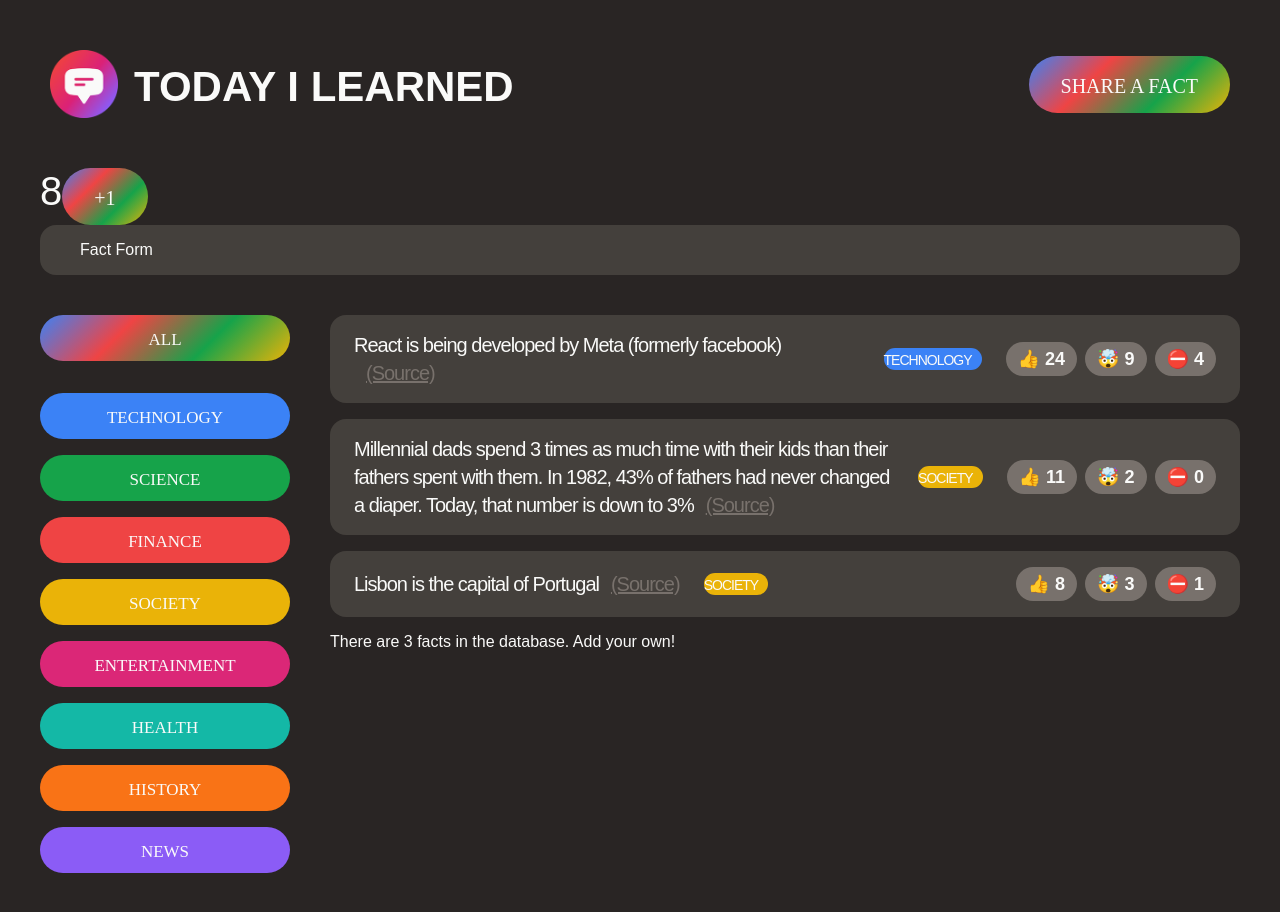
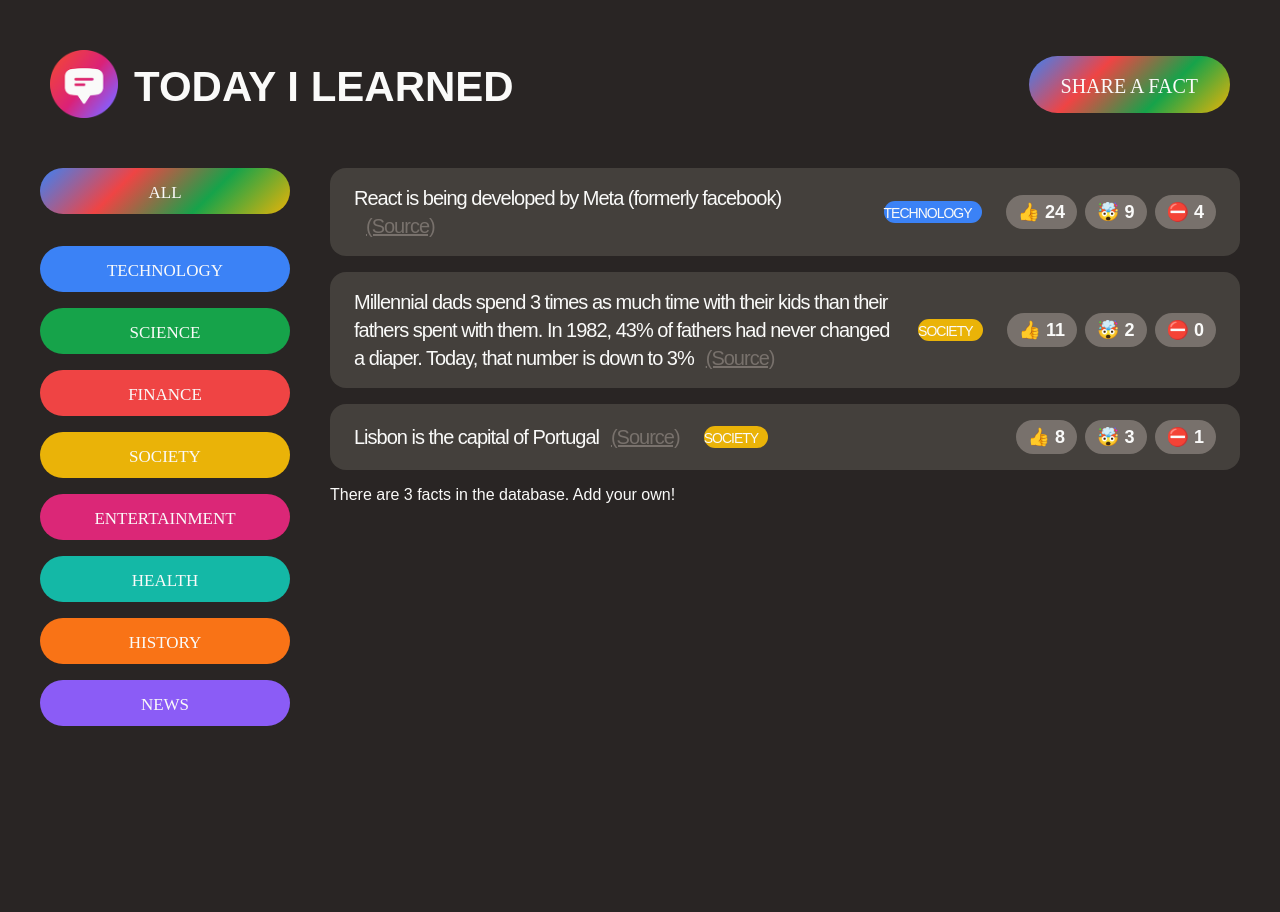
Before and after one commit to Nairouz-Belle/today-I-learned, a React (Create React App) app: page / in a window 1280 px wide. Shown: the top 912 px of the page. After the commit the page ends 800 px from the top, so only its background shows below. Built offline with nearby package versions, Linux system fonts and the light colour scheme; a web font is replaced by a local one.

Commit message:
Displaying and hiding the form

```diff
--- a/src/App.js
+++ b/src/App.js
@@ -36,7 +36,7 @@ const initialFacts = [
   },
 ];
 
-function Counter(){
+/*function Counter(){
   //arg1: count. arg2: function named setCount
   const [count,setCount] = useState(8);
 
@@ -44,9 +44,10 @@ function Counter(){
     <span style={{fontSize: '40px'}}>{count}</span>
     <button className='btn btn-large' onClick={()=> setCount((c) => c+1)}>+1</button>
   </div>);
-}
+}*/
 
 function App() {
+  const [showForm, setShowForm] = useState(false);
   const appTitle = "Today I Learned"
 
   return (
@@ -57,10 +58,11 @@ function App() {
             <img src="logo.png" height="68" width="68" alt="today-I-learned-logo"/>
             <h1>{appTitle}</h1>
           </div>
-          <button className="btn btn-large btn-open">Share a Fact</button>
+          <button
+          className="btn btn-large btn-open" onClick={()=>setShowForm((show)=> !show)}>Share a Fact</button>
       </header>
-      <Counter/>
-      <NewFactForm />
+      {showForm ? <NewFactForm/> : null}
+
       <main className='main'>
         <CategoryFilter/>
         <FactList/>
```
